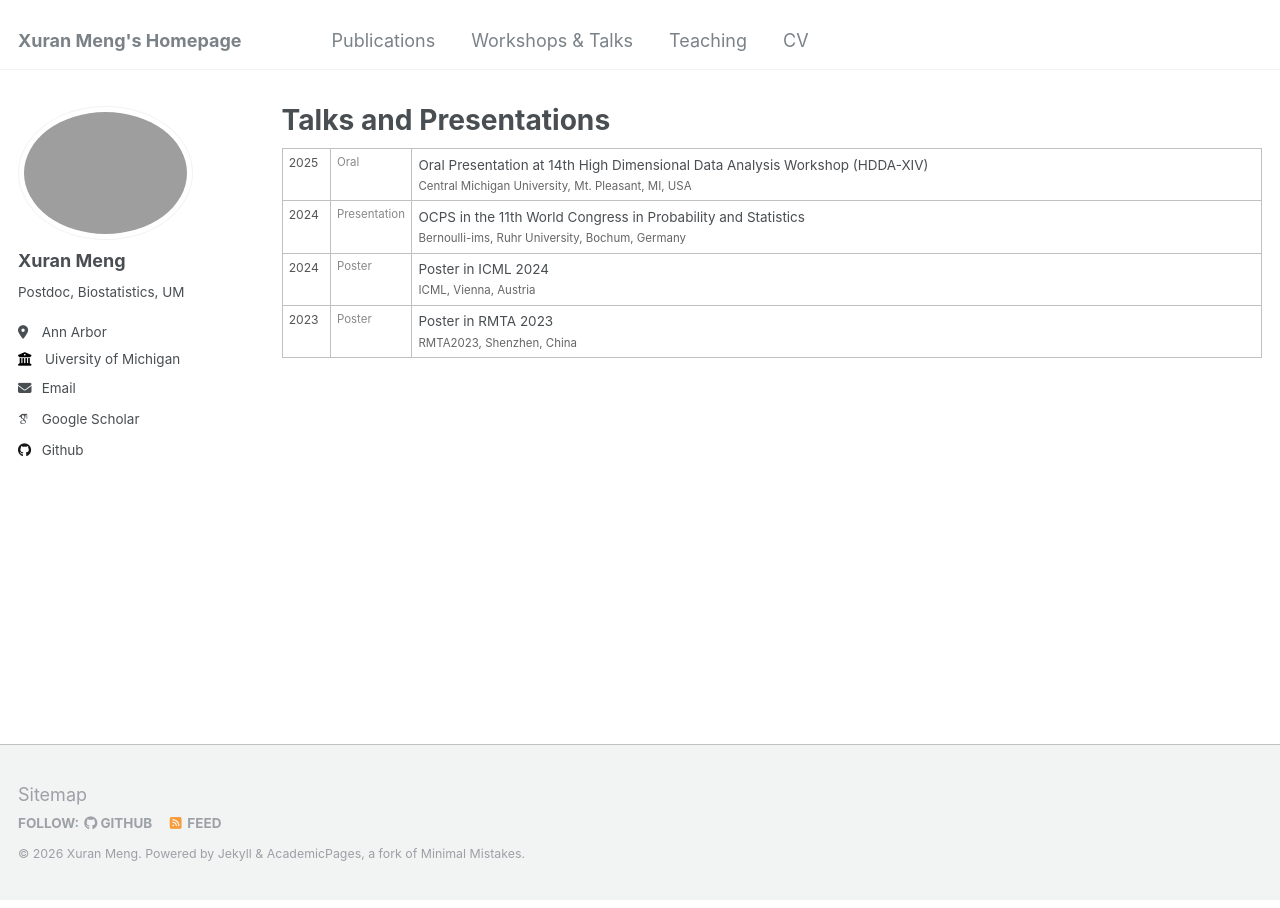
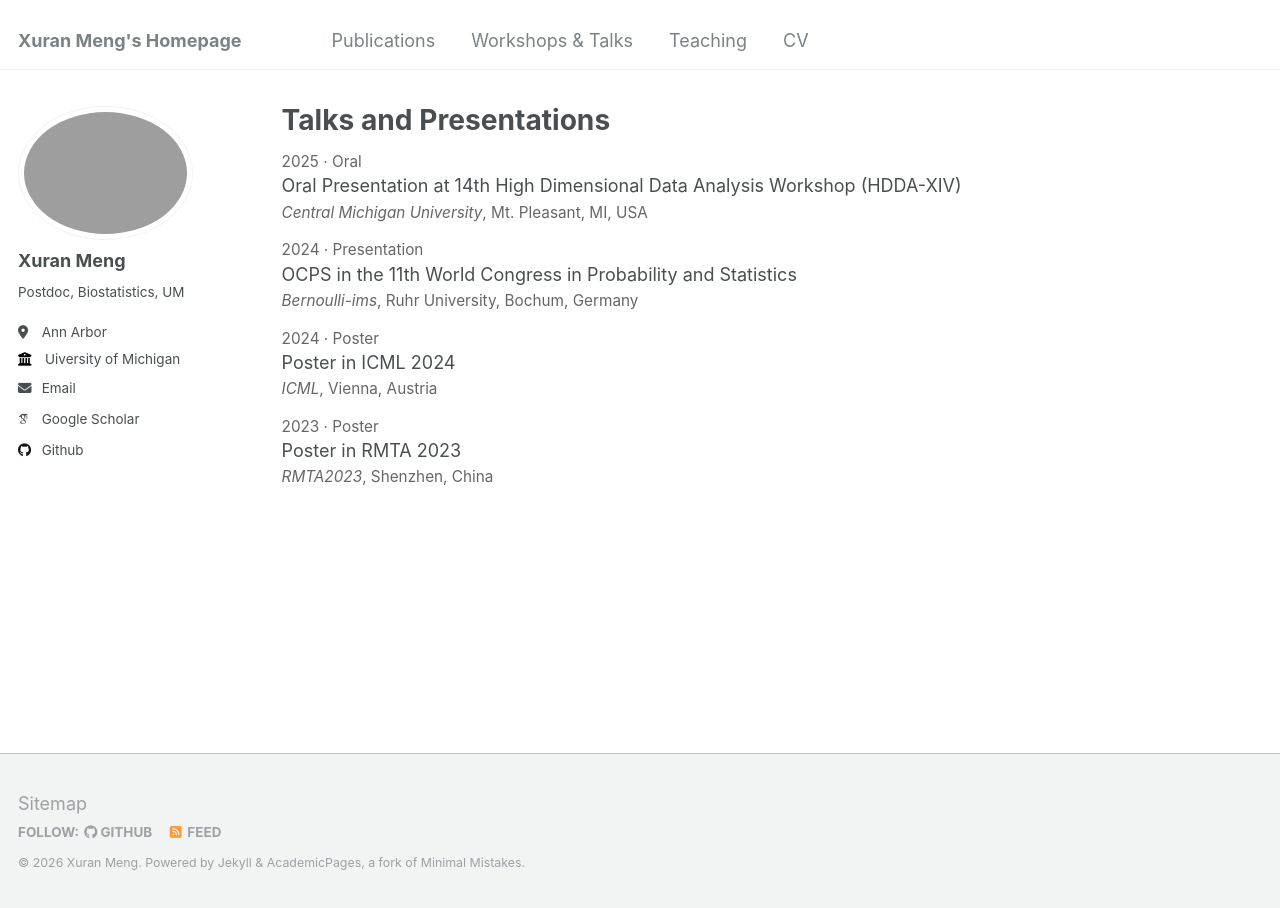
Before and after one commit to XuranMeng/XuranMeng.github.io, a Jekyll site: the page built from _pages/talks.html, in a window 1280 px wide. Built offline with Jekyll 4.4.1, drawn with Linux system fonts in a browser that asks for light colours; some web fonts are replaced.

Commit message:
Remove table from talks page, use clean list style

```diff
--- a/_pages/talks.html
+++ b/_pages/talks.html
@@ -8,23 +8,14 @@ author_profile: true
 {% include base_path %}
 
 <style>
-.talk-table { width: 100%; border-collapse: collapse; }
-.talk-table tr { border-bottom: 1px solid #eee; }
-.talk-table td { padding: 0.4em 0.5em; vertical-align: top; }
-.talk-table td:first-child { white-space: nowrap; color: #555; font-size: 0.9em; width: 4em; }
-.talk-table td:nth-child(2) { white-space: nowrap; color: #888; font-size: 0.85em; width: 5em; }
+.talk-item { margin-bottom: 0.7em; line-height: 1.4; }
+.talk-meta { font-size: 0.85em; color: #666; }
 </style>
 
-<table class="talk-table">
 {% for post in site.talks reversed %}
-  <tr>
-    <td>{{ post.date | date: "%Y" }}</td>
-    <td>{{ post.type }}</td>
-    <td>
-      {% if post.link %}<a href="{{ post.link }}">{{ post.title }}</a>
-      {% else %}{{ post.title }}{% endif %}
-      {% if post.location %}<br><span style="font-size:0.85em; color:#666;">{{ post.venue }}, {{ post.location }}</span>{% endif %}
-    </td>
-  </tr>
+<div class="talk-item">
+  <span class="talk-meta">{{ post.date | date: "%Y" }} &middot; {{ post.type }}</span><br>
+  {{ post.title }}<br>
+  <span class="talk-meta"><i>{{ post.venue }}</i>, {{ post.location }}</span>
+</div>
 {% endfor %}
-</table>
```
